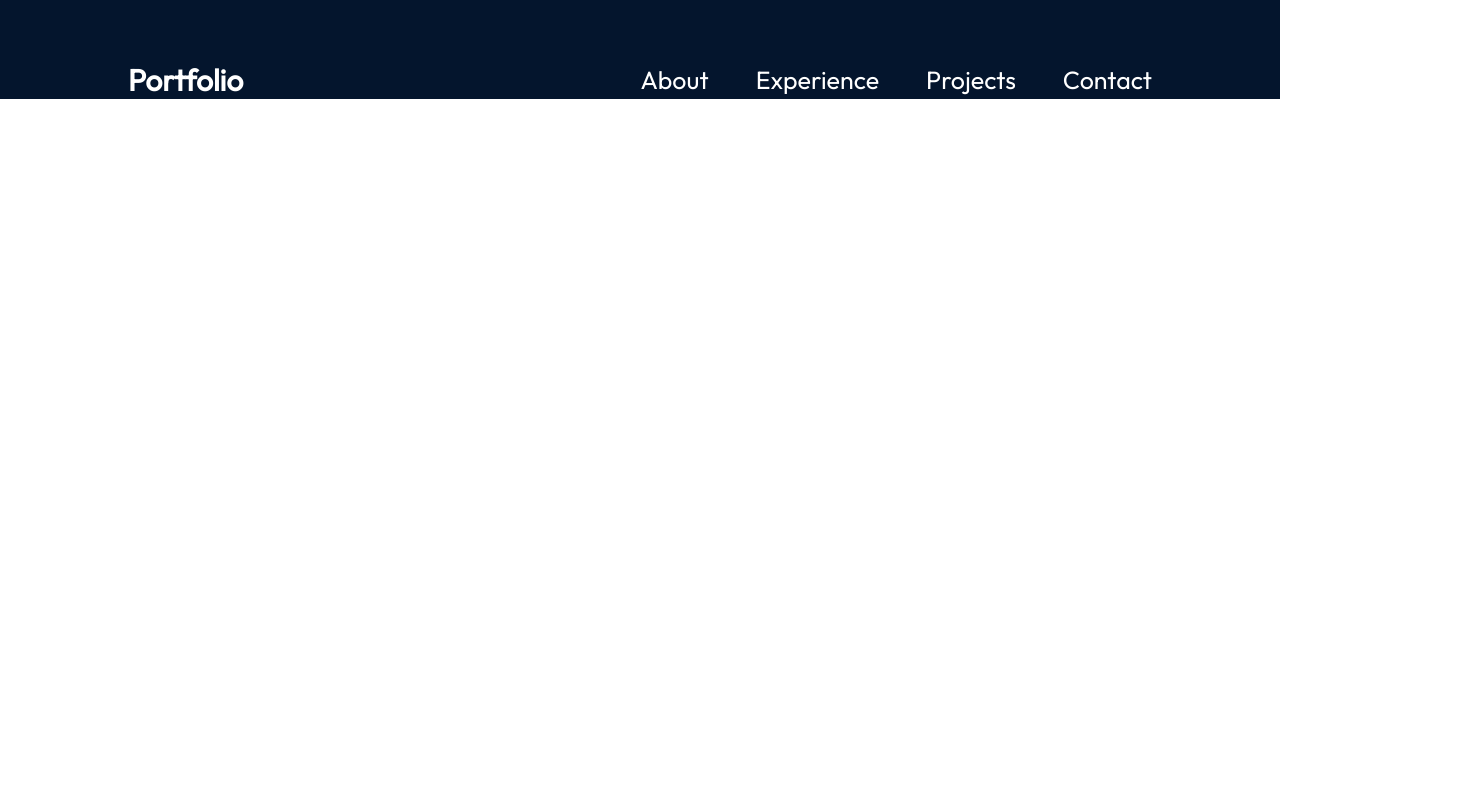
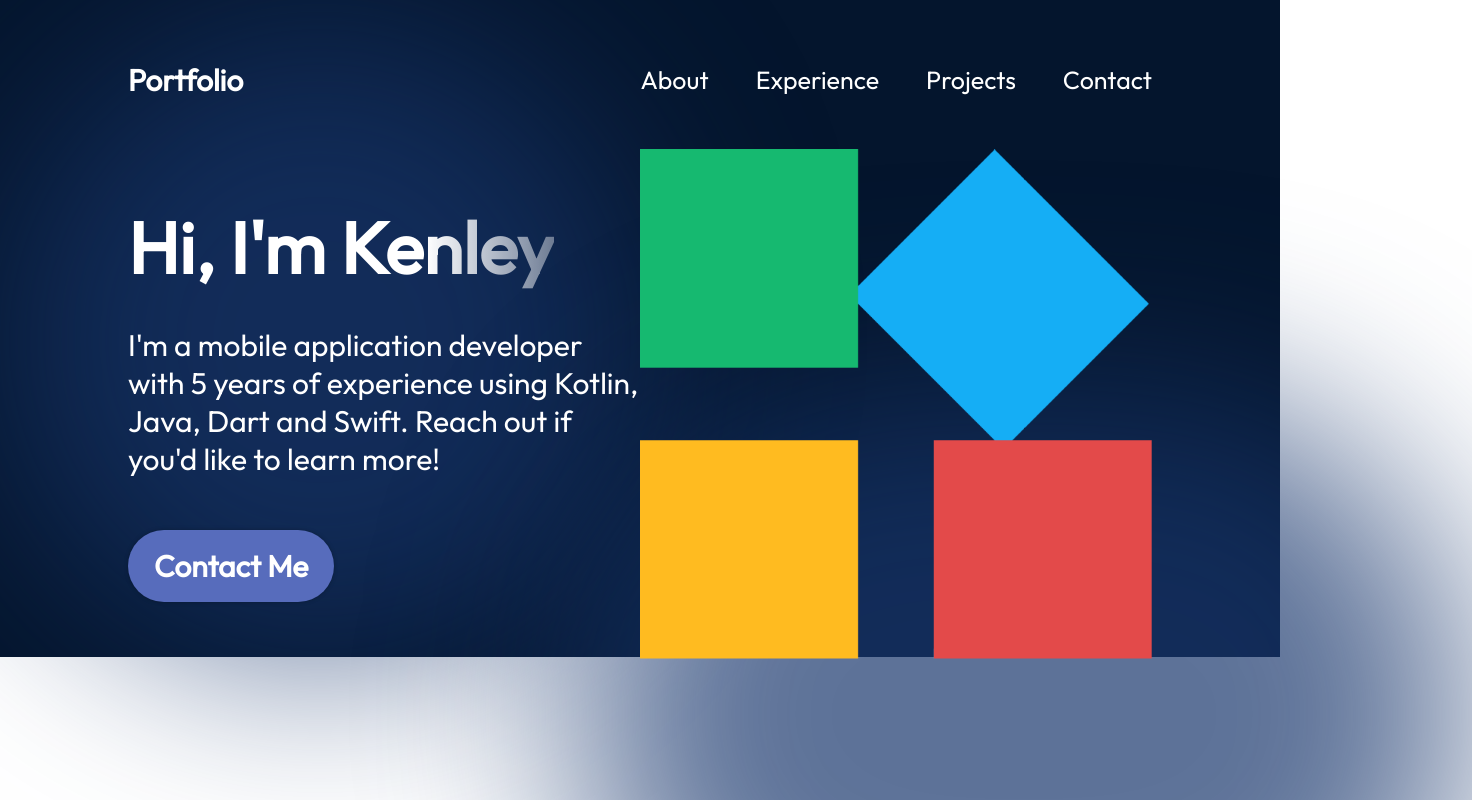
Before and after one commit to KenleyLuk/portfolio-website, a React (Vite) app: page / in a window 1280 px wide. Shown: the top 800 px of the page, 1472 px wide, since content can reach past the window. Built offline with nearby package versions, Linux system fonts and the light colour scheme.

Commit message:
feat: create hero page

```diff
--- a/src/App.jsx
+++ b/src/App.jsx
@@ -1,9 +1,11 @@
 import styles from "./App.module.css";
+import { Hero } from "./componets/Hero/Hero";
 import { Navbar } from "./componets/Navbar/Navbar";
 
 function App() {
   return <div className={styles.App}>
     <Navbar />
+    <Hero />
   </div>
 }
 
--- /dev/null
+++ b/src/componets/Hero/Hero.jsx
@@ -0,0 +1,27 @@
+import React from "react";
+
+import styles from "./Hero.module.css";
+import { getImageUrl } from "../../utils";
+
+export const Hero = () => {
+  return (
+    <section className={styles.container}>
+      <div className={styles.content}>
+        <h1 className={styles.title}>Hi, I'm Kenley</h1>
+        <p className={styles.description}>
+        I'm a mobile application developer with 5 years of experience using Kotlin, Java, Dart and Swift. Reach out if you'd like to learn more!
+        </p>
+        <a href="mailto:kentyhung@email.com" className={styles.contactBtn}>
+          Contact Me
+        </a>
+      </div>
+      <img
+        src={getImageUrl("hero/remember.png")}
+        alt="Hero image of me"
+        className={styles.heroImg}
+      />
+      <div className={styles.topBlur} />
+      <div className={styles.bottomBlur} />
+    </section>
+  );
+};
--- /dev/null
+++ b/src/componets/Hero/Hero.module.css
@@ -0,0 +1,111 @@
+@import "../../vars.css";
+
+.container {
+  position: relative;
+  display: flex;
+  align-items: center;
+  justify-content: space-between;
+  margin-top: 49px;
+  z-index: 1;
+  margin-left: 10%;
+  margin-right: 10%;
+}
+
+.content {
+  display: flex;
+  flex-direction: column;
+  align-items: flex-start;
+  color: var(--color-text);
+  z-index: 1;
+}
+
+.title {
+  font-size: 72px;
+  font-weight: 900;
+  margin-bottom: 33px;
+  font-family: var(--font-roboto);
+  background: linear-gradient(
+    90deg,
+    rgba(255, 255, 255, 1) 70%,
+    rgba(255, 255, 255, 0) 120%
+  );
+  -webkit-text-fill-color: transparent;
+  -webkit-background-clip: text;
+}
+
+.description {
+  font-size: 30px;
+  font-family: var(--font-roboto);
+  margin-bottom: 52px;
+}
+
+.contactBtn {
+  text-decoration: none;
+  background-color: var(--color-primary);
+  color: var(--color-text);
+  border-radius: 100px;
+  font-size: 30px;
+  font-weight: 600;
+  padding: 17px 26px;
+  box-shadow: 0 0 4px 0 rgba(0, 0, 0, 0.25);
+}
+
+.heroImg {
+  width: 50%;
+  z-index: 1;
+
+  animation-name: floating;
+  animation-duration: 3s;
+  animation-iteration-count: infinite;
+  animation-timing-function: ease-in-out;
+}
+
+@keyframes floating {
+  0% {
+    transform: translate(0, 0px);
+  }
+  50% {
+    transform: translate(0, 10px);
+  }
+  100% {
+    transform: translate(0, -0px);
+  }
+}
+
+.topBlur {
+  position: absolute;
+  width: 50vw;
+  height: 50vw;
+  min-width: 350px;
+  min-width: 350px;
+  top: -128px;
+  left: -10vw;
+  border-radius: 764px;
+  background: rgba(25, 55, 109, 0.7);
+  filter: blur(100px);
+  z-index: 0;
+}
+
+.bottomBlur {
+  position: absolute;
+  width: 70vw;
+  height: 50vw;
+  min-width: 350px;
+  min-width: 250px;
+  top: 246px;
+  right: -25vw;
+  border-radius: 764px;
+  background: rgba(25, 55, 109, 0.7);
+  filter: blur(100px);
+  z-index: 0;
+}
+
+@media screen and (max-width: 830px) {
+  .container {
+    flex-direction: column-reverse;
+  }
+
+  .content {
+    align-items: center;
+  }
+}
--- a/src/utils.js
+++ b/src/utils.js
@@ -1,3 +1,3 @@
 export const getImageUrl = (path) => {
-    return new URL("/assets/${path}", import.meta.url).href;
-  };
+  return new URL(`/assets/${path}`, import.meta.url).href;
+};
```
Also changed, not shown: assets/hero/remember.png (added).
